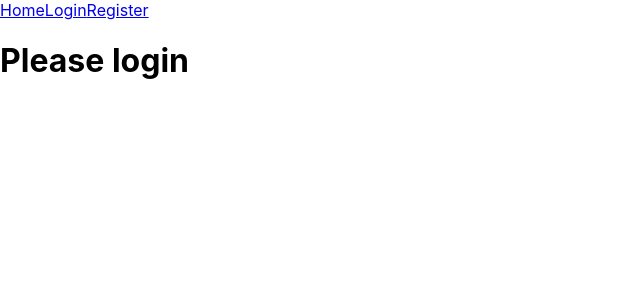
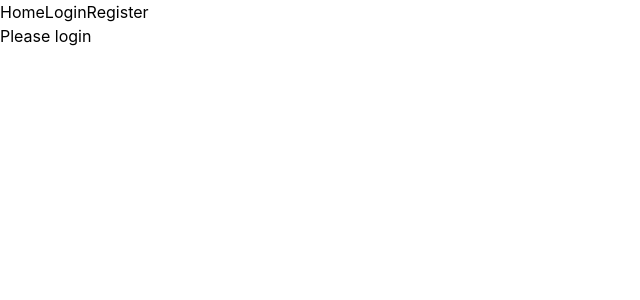
Before and after one commit to hainweb/taskify-frontend, a React (Create React App) app: page / in a window 1280 px wide. Shown: the top 300 px of the page, without its empty margins (0-640 px from the left). Built offline with nearby package versions, Linux system fonts and the light colour scheme.

Commit message:
chore(frontend): setup TailwindCSS

```diff
--- a/package.json
+++ b/package.json
@@ -37,5 +37,10 @@
       "last 1 firefox version",
       "last 1 safari version"
     ]
+  },
+  "devDependencies": {
+    "autoprefixer": "^10.4.21",
+    "postcss": "^8.5.6",
+    "tailwindcss": "^3.4.17"
   }
 }
--- a/src/index.css
+++ b/src/index.css
@@ -11,3 +11,8 @@ code {
   font-family: source-code-pro, Menlo, Monaco, Consolas, 'Courier New',
     monospace;
 }
+
+
+@tailwind base;
+@tailwind components;
+@tailwind utilities;
--- /dev/null
+++ b/tailwind.config.js
@@ -0,0 +1,5 @@
+module.exports = {
+  content: ["./src/**/*.{js,jsx,ts,tsx}"],
+  theme: { extend: {} },
+  plugins: [],
+};
```
Also changed, not shown: 1 other file (tests, documents, lock files or other folders).
